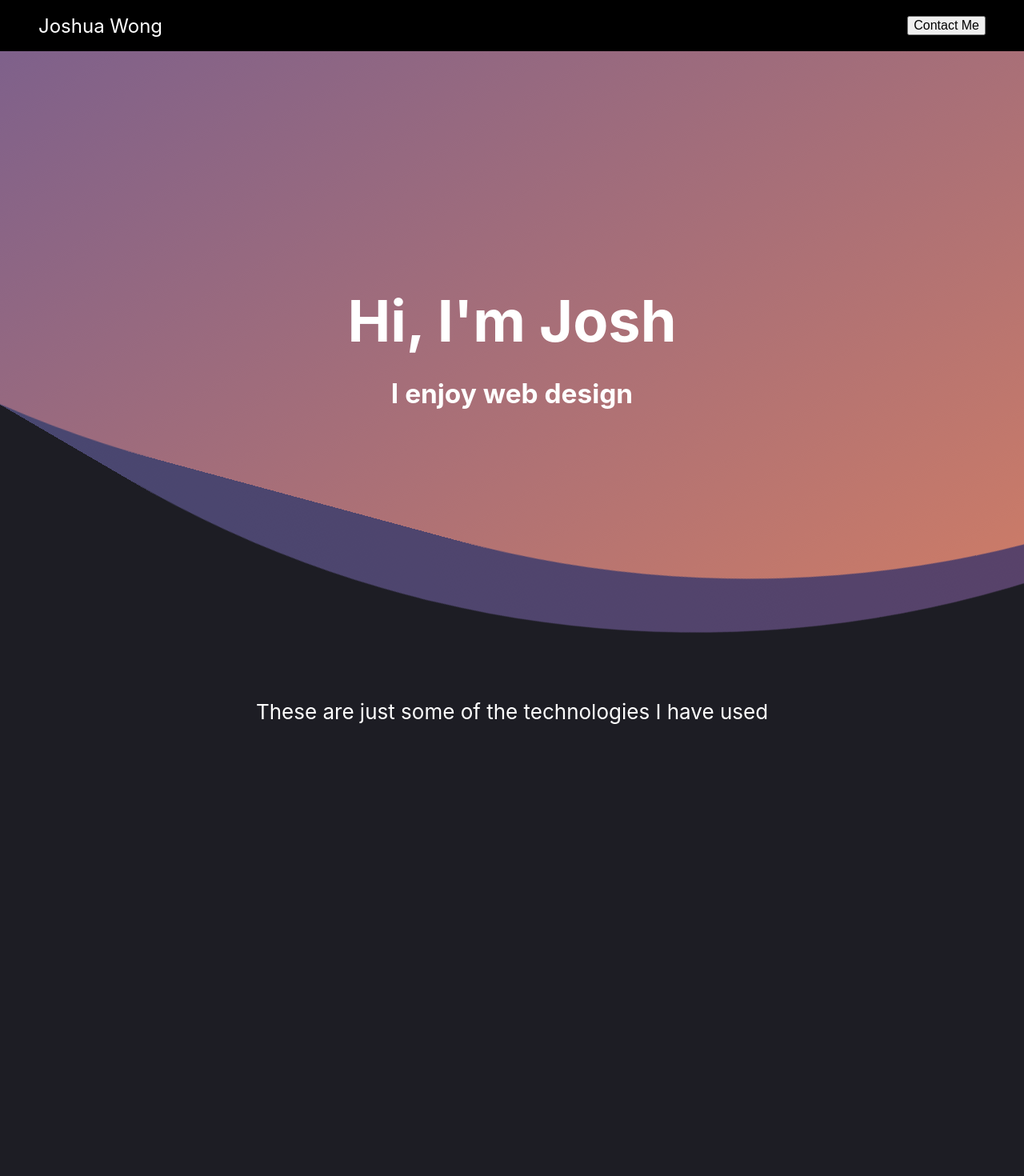
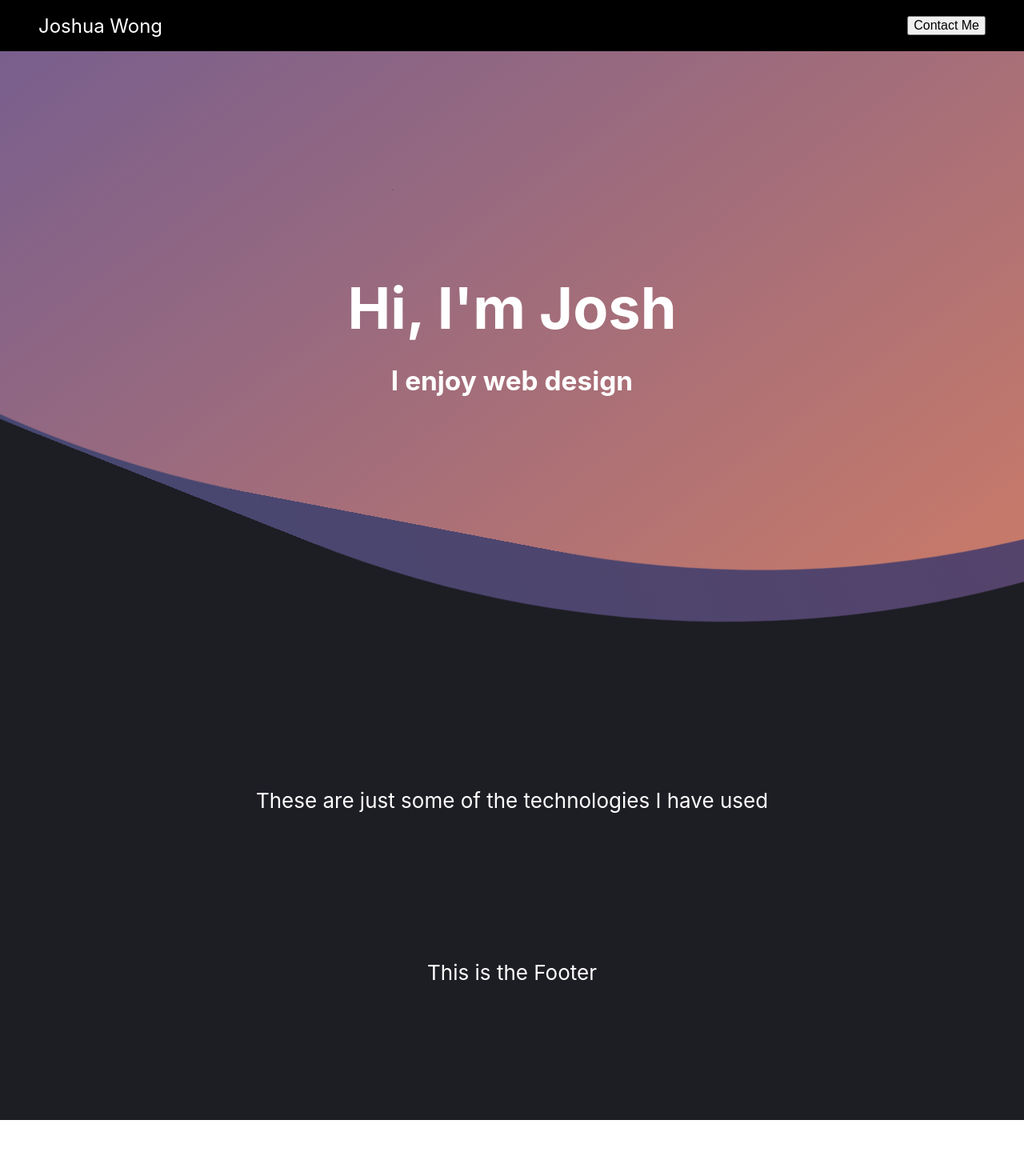
Before and after one commit to Josh4286/Portfolio, a React (Vite) app: page / in a window 1280 px wide. Shown: the top 1470 px of the page at 80% size. After the commit the page ends 1400 px from the top, so only its background shows below. Built offline with nearby package versions, Linux system fonts and the light colour scheme.

Commit message:
Added Parallax Component

```diff
--- a/src/components/Footer.jsx
+++ b/src/components/Footer.jsx
@@ -7,7 +7,7 @@ const Footer = () => {
 export default Footer;
 
 const Container = styled.div`
-  height: 500px;
-  background: white;
-  z-index: 2;
+  height: 25vh;
+  background: #1d1d24; /* fallback for old browsers */
+  color: #fff;
 `;
--- a/src/components/Hero.jsx
+++ b/src/components/Hero.jsx
@@ -28,10 +28,11 @@ const Hero = () => {
 
 export default Hero;
 
+//calc(3rem + 2vmin) is the height of the navbar
 const Container = styled.div`
-  padding: 3rem 0 0 0;
+  margin-top: calc(3rem + 2vmin);
   background: #1d1d24;
-  min-height: 100vh;
+  min-height: calc(100vh - (3rem + 2vmin));
   color: #fff;
   display: flex;
   align-items: center;
@@ -55,12 +56,6 @@ const HeroTextH1 = styled(motion.h1)`
 const HeroTextH2 = styled(motion.h2)`
   font-size: calc(0.725em + 2vmin);
   padding: 0 0 0 0;
-`;
-
-const Portrait = styled.img`
-  grid-area: 3 / 5 / 3 / 7;
-  width: calc(200px + 20vw);
-  z-index: 2;
 `;
 
 const Swirly = styled.div`
--- /dev/null
+++ b/src/components/Parallax.jsx
@@ -0,0 +1,25 @@
+import { useState, useEffect } from "react";
+
+const Parallax = ({ children }) => {
+  const [offset, setOffset] = useState(0);
+  useEffect(() => {
+    function handleScroll() {
+      setOffset(window.pageYOffset);
+    }
+    window.addEventListener("scroll", handleScroll);
+    return () => {
+      window.removeEventListener("scroll", handleScroll);
+    };
+  }, []);
+  return (
+    <div
+      style={{
+        transform: `translateY(${offset * 0.1}px)`,
+      }}
+    >
+      {children}
+    </div>
+  );
+};
+
+export default Parallax;
--- a/src/components/Technology.jsx
+++ b/src/components/Technology.jsx
@@ -1,10 +1,13 @@
 import styled from "styled-components";
+import Parallax from "./Parallax";
 
 const Technology = () => {
   return (
     <>
       <Container>
-        <p>These are just some of the technologies I have used</p>
+        <Parallax>
+          <p>These are just some of the technologies I have used</p>
+        </Parallax>
       </Container>
     </>
   );
@@ -13,8 +16,10 @@ const Technology = () => {
 export default Technology;
 
 const Container = styled.div`
-  display: grid;
+  min-height: 50vh;
+  display: flex;
+  align-items: center;
+  justify-content: center;
   background: #1d1d24;
-  min-height: 100vh;
   color: #fff;
 `;
```
